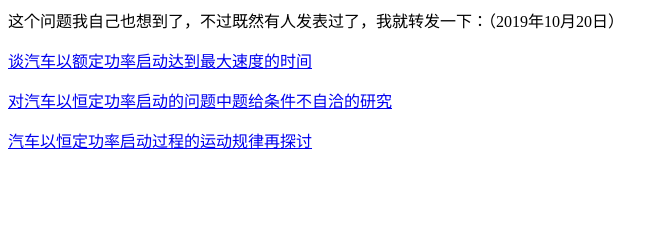
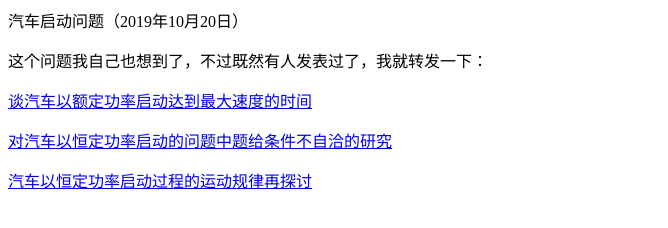
Before and after one commit to feixukeji/feixukeji.github.io, a plain HTML site: page article/汽车启动问题.html in a window 1280 px wide. Shown: the whole page, without its empty margins (0-668 px from the left). Drawn offline with Linux system fonts and the light colour scheme.

Commit message:
Update 汽车启动问题.html

```diff
--- a/article/汽车启动问题.html
+++ b/article/汽车启动问题.html
@@ -1,7 +1,8 @@
 <html>
 <body>
 
-  <p>这个问题我自己也想到了，不过既然有人发表过了，我就转发一下：（2019年10月20日）</p>
+  <p>汽车启动问题（2019年10月20日）</p>
+  <p>这个问题我自己也想到了，不过既然有人发表过了，我就转发一下：</p>
   <p><a href="https://www.ixueshu.com/document/62561c397d2026c96a97b5dd3dc73fd2318947a18e7f9386.html#pdfpreview">谈汽车以额定功率启动达到最大速度的时间</a></p>
   <p><a href="https://www.ixueshu.com/document/943e957ca5360c9b187062d884f9b35d318947a18e7f9386.html#pdfpreview">对汽车以恒定功率启动的问题中题给条件不自洽的研究</a></p>
   <p><a href="https://www.ixueshu.com/document/a1a89c49bc6bff80b4f0688f0226f9c9318947a18e7f9386.html#pdfpreview">汽车以恒定功率启动过程的运动规律再探讨</a></p>
```
